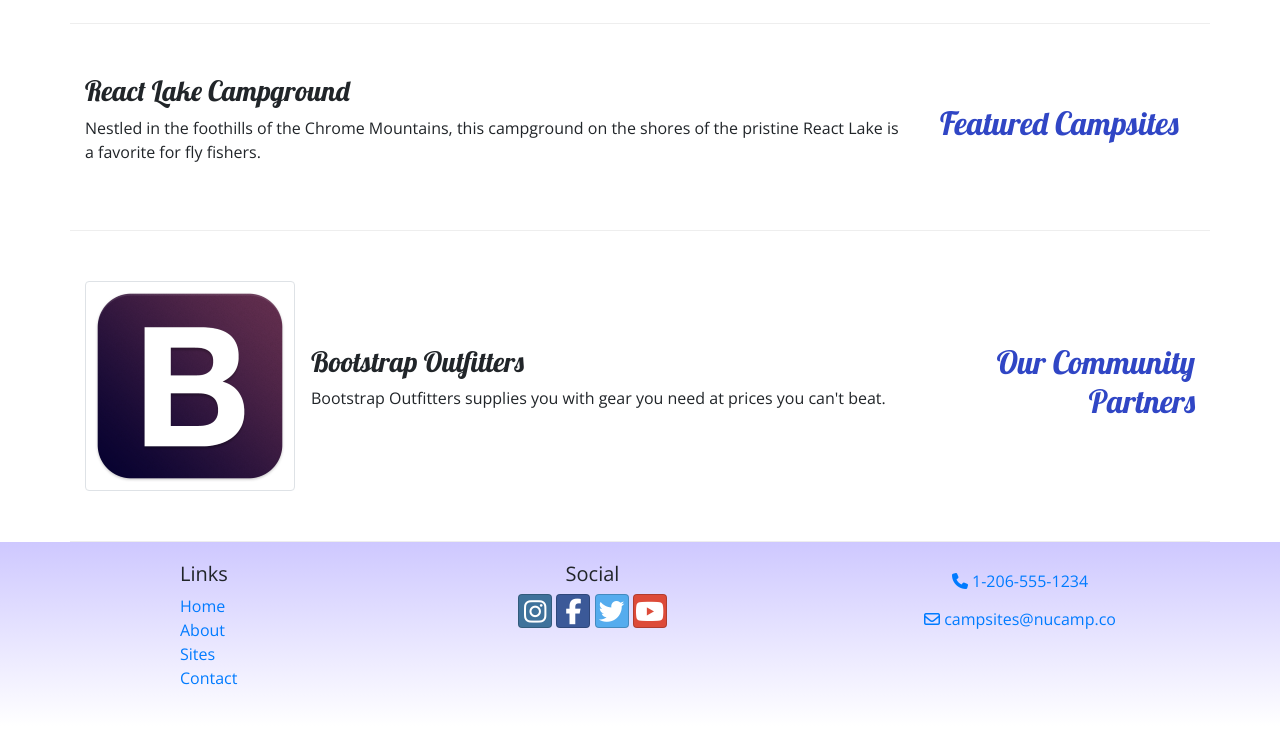
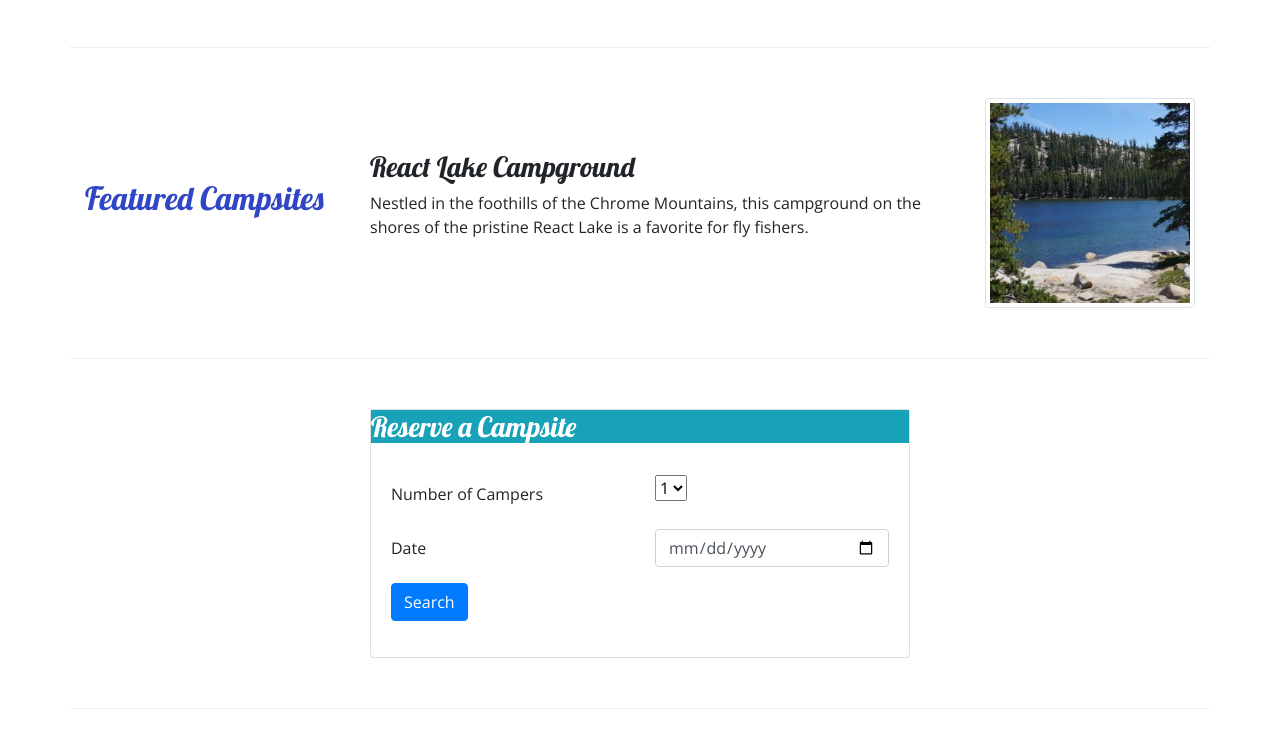
Before and after one commit to sanchitasyeda/nucampsite-website, a website: page index.html in a window 1280 px wide. Shown: the part 507-1263 px from the top of the page. Before the commit the page ends 1233 px from the top, so only its background shows below. Drawn offline with nearby package versions, Linux system fonts and the light colour scheme.

Commit message:
Updated index

```diff
--- a/index.html
+++ b/index.html
@@ -25,10 +25,13 @@
             <div class="row">
                 <div class="col-4 col-sm-3 col-md-2 align-self-center">
                     <img src="img/logo.png" class="img-fluid" />
-                 </div>
+                </div>
                 <div class="col">
                     <h1>NuCamp</h1>
                     <h2>a better way to camp</h2>
+                </div>
+                <div class="col-md-4 col-xl-2 align-self-right">
+                    <a class="btn btn-info btn-lg my-4" href="reserveForm" role="button">Reserve Campsite</a>
                 </div>
             </div>
         </div>
@@ -42,10 +45,13 @@
             </button>
             <div class="collapse navbar-collapse" id="nucampNavbar">
                 <ul class="navbar-nav">
-                    <li class="nav-item active"><a class="nav-link" href="#"><i class="fa fa-home fa-lg"></i> Home</a></li>
-                <li class="nav-item"><a class="nav-link" href="aboutus.html"><i class="fa fa-info fa-lg"></i> About</a></li>
-                <li class="nav-item"><a class="nav-link" href="#"><i class="fa fa-list fa-lg"></i> Sites</a></li>
-                <li class="nav-item"><a class="nav-link" href="contactus.html"><i class="fa fa-address-card fa-lg"></i> Contact</a></li>
+                    <li class="nav-item active"><a class="nav-link" href="#"><i class="fa fa-home fa-lg"></i> Home</a>
+                    </li>
+                    <li class="nav-item"><a class="nav-link" href="aboutus.html"><i class="fa fa-info fa-lg"></i>
+                            About</a></li>
+                    <li class="nav-item"><a class="nav-link" href="#"><i class="fa fa-list fa-lg"></i> Sites</a></li>
+                    <li class="nav-item"><a class="nav-link" href="contactus.html"><i
+                                class="fa fa-address-card fa-lg"></i> Contact</a></li>
                 </ul>
             </div>
         </div>
@@ -71,18 +77,70 @@
 
     <div class="container">
         <div class="row row-content align-items-center">
-            <div class="col-sm-4 order-sm-last col-md-3">
+            <div class="col-sm-4 col-md-3">
                 <h2>Featured Campsites</h2>
             </div>
             <div class="col">
-                <h3>React Lake Campground</h3>
-                <p>Nestled in the foothills of the Chrome Mountains, this campground on the shores of the pristine React
-                    Lake is a favorite for fly fishers.</p>
+                <div class="media">
+                    <div class="media-body align-self-center">
+                        <h3>React Lake Campground</h3>
+                        <p>Nestled in the foothills of the Chrome Mountains, this campground on the shores of the
+                            pristine
+                            React
+                            Lake is a favorite for fly fishers.</p>
+                    </div>
+                    <img class="d-flex ml-3 img-thumbnail rounded" src="img/react-lake-thumb.jpg"
+                        alt="React Lake Thumbnail" />
+                </div>
             </div>
         </div>
+
+        <div class="row row-content align-items-center">
+            <div class="col col-sm-6 mx-auto">
+                <div class="card">
+                    <h3 class="card-title bg-info text-white"> Reserve a Campsite
+                    </h3>
+                    <div class="card-body">
+                        <form id="reserveForm">
+                            <div class="form-group row">
+                                <label class="col-sm-6 col-form-label">Number of Campers</label>
+                                <div class="col">
+                                    <select id="numCampers" name="numCampers">
+                                        <option value="1">1</option>
+                                        <option value="2">2</option>
+                                        <option value="3">3</option>
+                                        <option value="4">4</option>
+                                        <option value="5">5</option>
+                                        <option value="6">6</option>
+                                    </select>
+                                </div>
+                            </div>
+                            <div class="form-group row">
+                                <label class="col-sm-6 col-form-label">Date</label>
+                                <div class="col-sm-6">
+                                    <input type="date" id="date" name="date" placeholder="mm/dd/yyyy"
+                                        class="form-control">
+                                </div>
+                            </div>
+
+                            <div class="form-group row">
+                                <div class="col">
+                                    <button type="submit" class="btn btn-primary">Search</button>
+
+                                </div>
+                            </div>
+                        </form>
+                    </div>
+                </div>
+
+            </div>
+        </div>
+
+
+
     </div>
 
-  <div class="container">
+    <div class="container">
         <div class="row row-content align-items-center">
             <div class="col-sm-4 order-sm-last col-md-3">
                 <h2 class="text-sm-right">Our Community Partners</h2>
@@ -92,7 +150,8 @@
                     <img class="d-flex mr-3 img-thumbnail " src="img/bootstrap-thumb.png" alt="Bootstrap Outfitters">
                     <div class="media-body align-self-center">
                         <h3>Bootstrap Outfitters</h3>
-                        <p class="d-none d-sm-block">Bootstrap Outfitters supplies you with gear you need at prices you can't
+                        <p class="d-none d-sm-block">Bootstrap Outfitters supplies you with gear you need at prices you
+                            can't
                             beat.</p>
                     </div>
                 </div>
```
